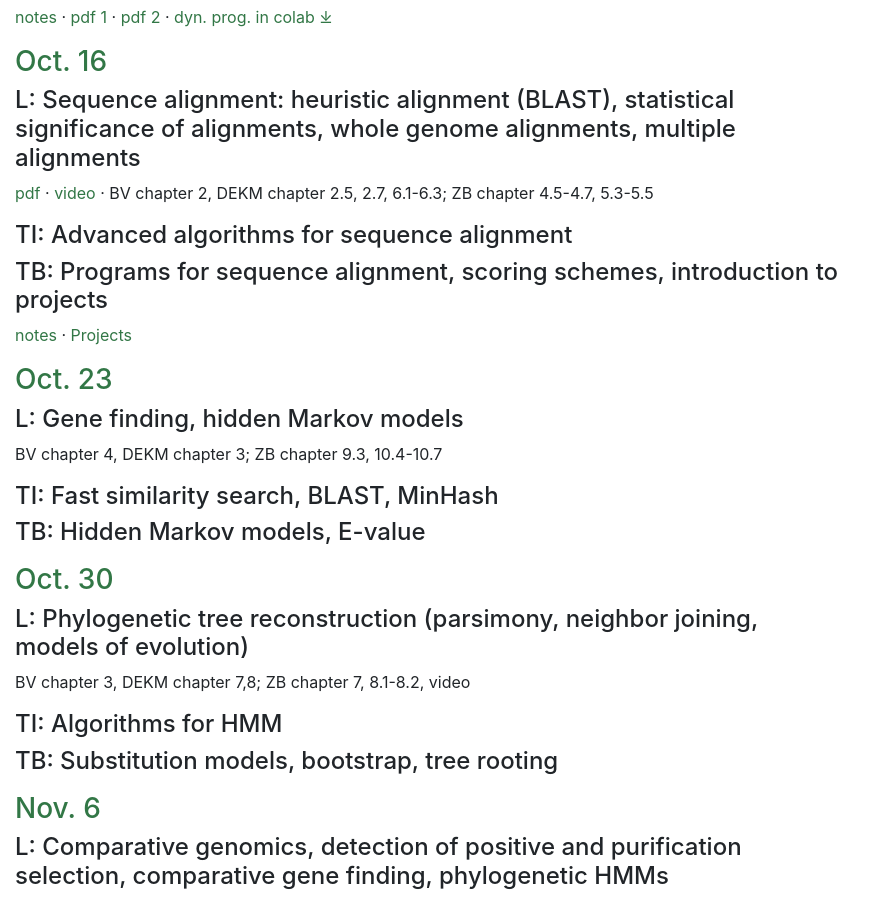
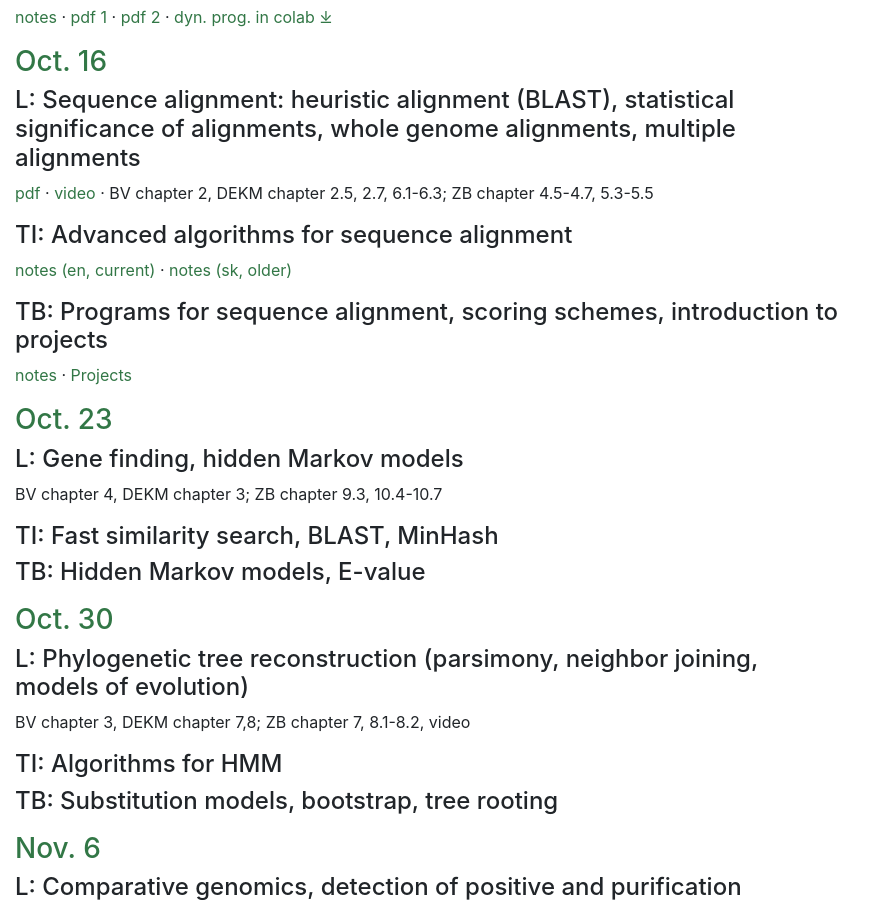
Before and after one commit to fmfi-compbio/mbi, a Jekyll site: the page built from Materials.md, in a window 1280 px wide and 900 px high, scrolled down 1468 px. Shown: the whole window, without its empty margins (0-884 px from the left). Built offline with Jekyll 4.4.1, drawn with Linux system fonts in a browser that asks for light colours; nearby versions of some CDN libraries; our own code applies the rules of GitHub Pages for plain Markdown files.

Commit message:
Make notes on adv seq aln visible

```diff
--- a/Materials.md
+++ b/Materials.md
@@ -110,8 +110,8 @@
 
 #### TI: Advanced algorithms for sequence alignment
 
-{% include notes.html file="ci-aln1-en" name="notes" show=0 dot=1
-%} {% include pdf.html file="ci-aln1" name="pdf" show=0 dot=0
+{% include notes.html file="ci-aln1-en" name="notes (en, current)" show=1 dot=1
+%} {% include notes.html file="ci-aln1" name="notes (sk, older)" show=1 dot=0
 %}
 
 #### TB: Programs for sequence alignment, scoring schemes, introduction to projects
```
